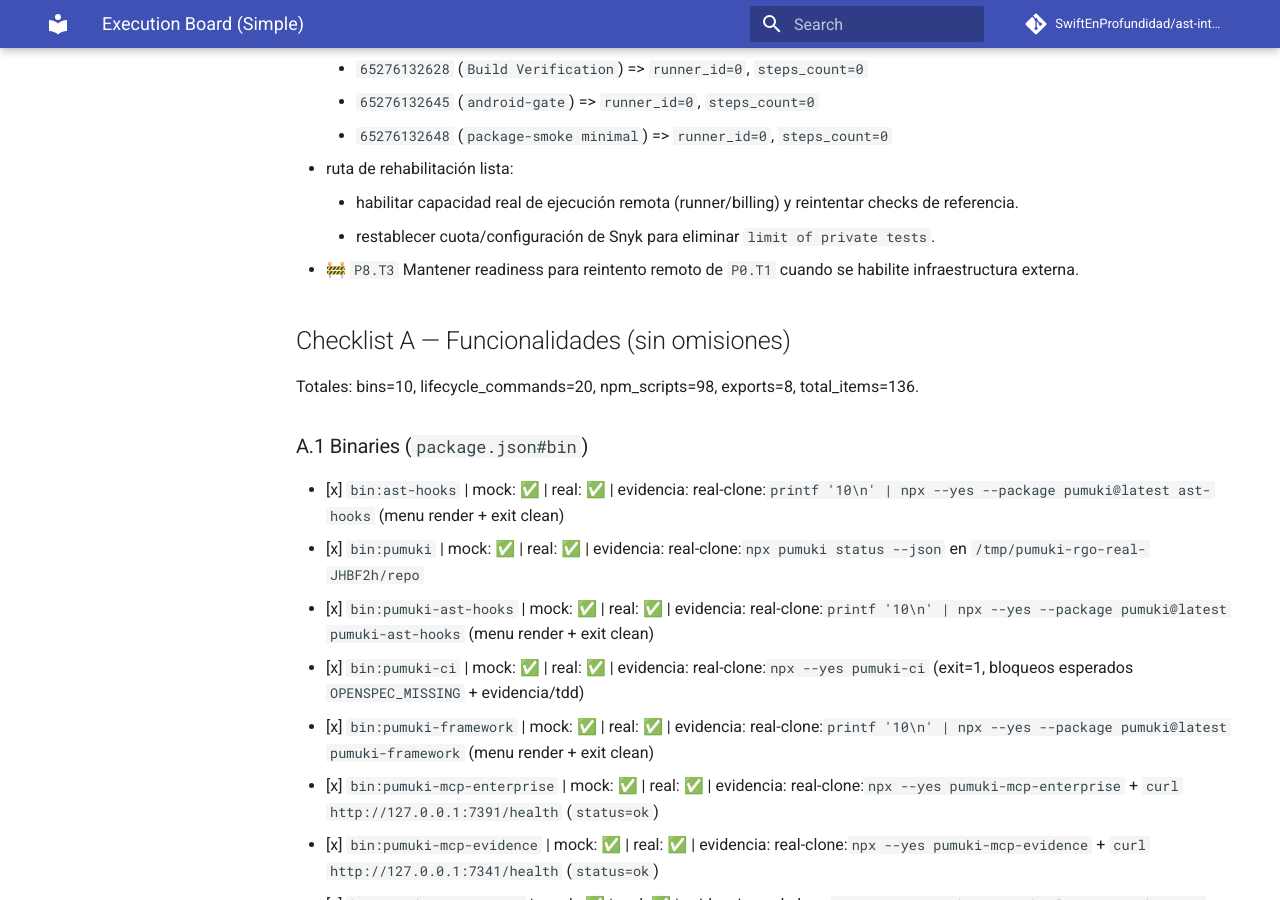
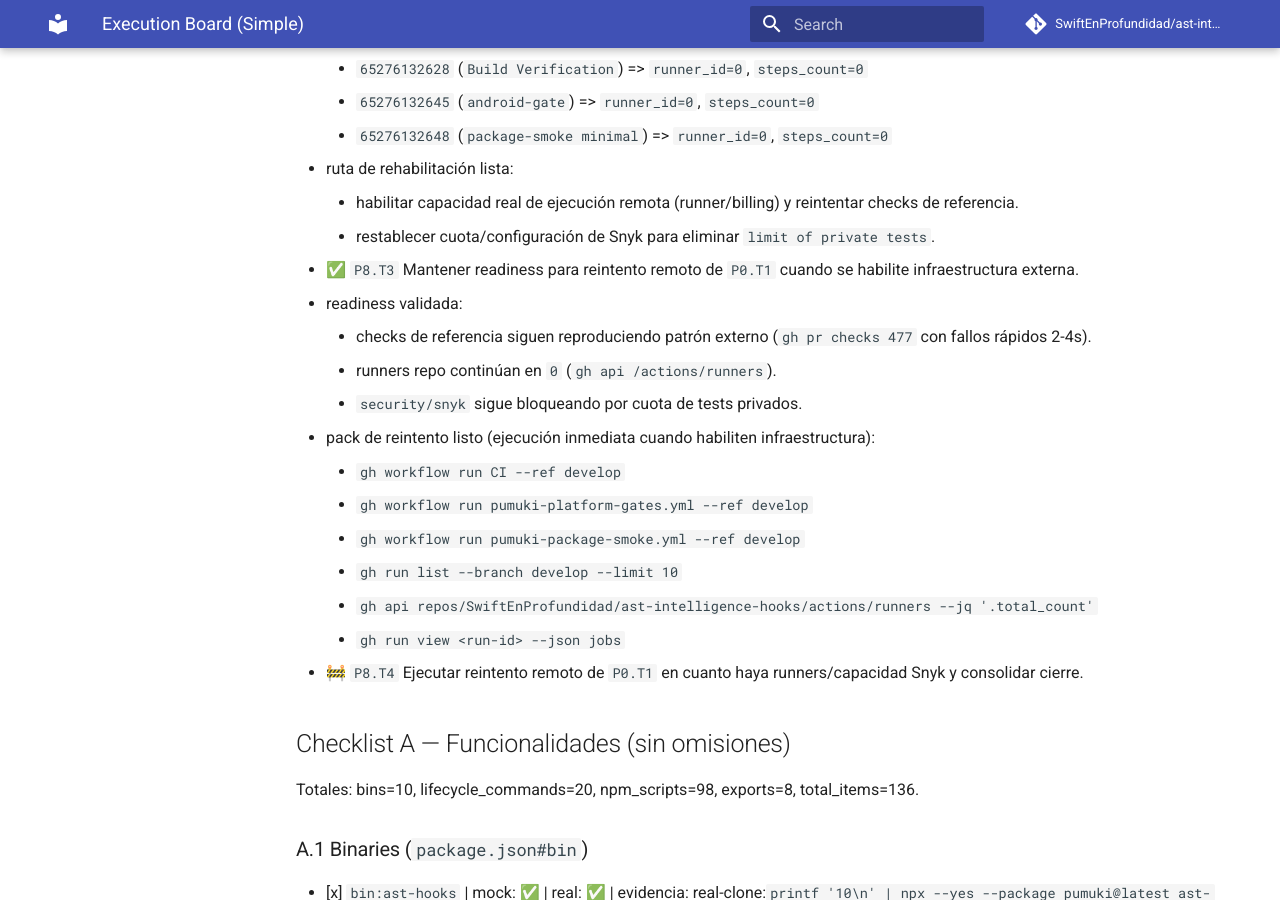
Before and after one commit to SwiftEnProfundidad/ast-intelligence-hooks, an MkDocs documentation site: the page built from docs/EXECUTION_BOARD.md, in a window 1280 px wide and 900 px high, scrolled down 6280 px. Built offline with MkDocs 1.6.1 and Material for MkDocs 9.7.7, drawn with Linux system fonts in a browser that asks for light colours; comment, search, counter and statistics services are not loaded.

Commit message:
docs(tracking): close P8.T3 and open P8.T4

```diff
--- a/docs/EXECUTION_BOARD.md
+++ b/docs/EXECUTION_BOARD.md
@@ -166,7 +166,19 @@
   - ruta de rehabilitación lista:
     - habilitar capacidad real de ejecución remota (runner/billing) y reintentar checks de referencia.
     - restablecer cuota/configuración de Snyk para eliminar `limit of private tests`.
-- 🚧 `P8.T3` Mantener readiness para reintento remoto de `P0.T1` cuando se habilite infraestructura externa.
+- ✅ `P8.T3` Mantener readiness para reintento remoto de `P0.T1` cuando se habilite infraestructura externa.
+  - readiness validada:
+    - checks de referencia siguen reproduciendo patrón externo (`gh pr checks 477` con fallos rápidos 2-4s).
+    - runners repo continúan en `0` (`gh api /actions/runners`).
+    - `security/snyk` sigue bloqueando por cuota de tests privados.
+  - pack de reintento listo (ejecución inmediata cuando habiliten infraestructura):
+    - `gh workflow run CI --ref develop`
+    - `gh workflow run pumuki-platform-gates.yml --ref develop`
+    - `gh workflow run pumuki-package-smoke.yml --ref develop`
+    - `gh run list --branch develop --limit 10`
+    - `gh api repos/SwiftEnProfundidad/ast-intelligence-hooks/actions/runners --jq '.total_count'`
+    - `gh run view <run-id> --json jobs`
+- 🚧 `P8.T4` Ejecutar reintento remoto de `P0.T1` en cuanto haya runners/capacidad Snyk y consolidar cierre.
 
 ## Checklist A — Funcionalidades (sin omisiones)
 Totales: bins=10, lifecycle_commands=20, npm_scripts=98, exports=8, total_items=136.
```
Also changed, not shown: docs/REFRACTOR_PROGRESS.md (+12 -1 lines).
